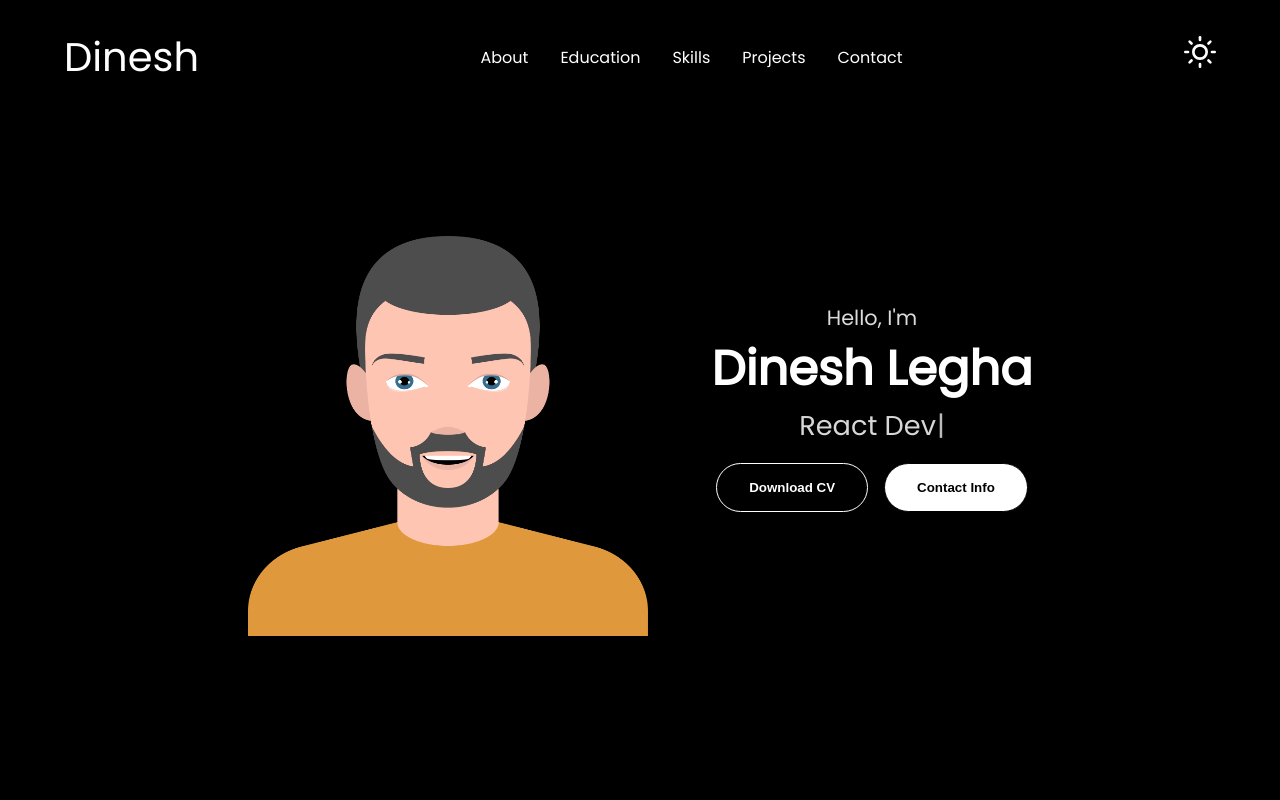
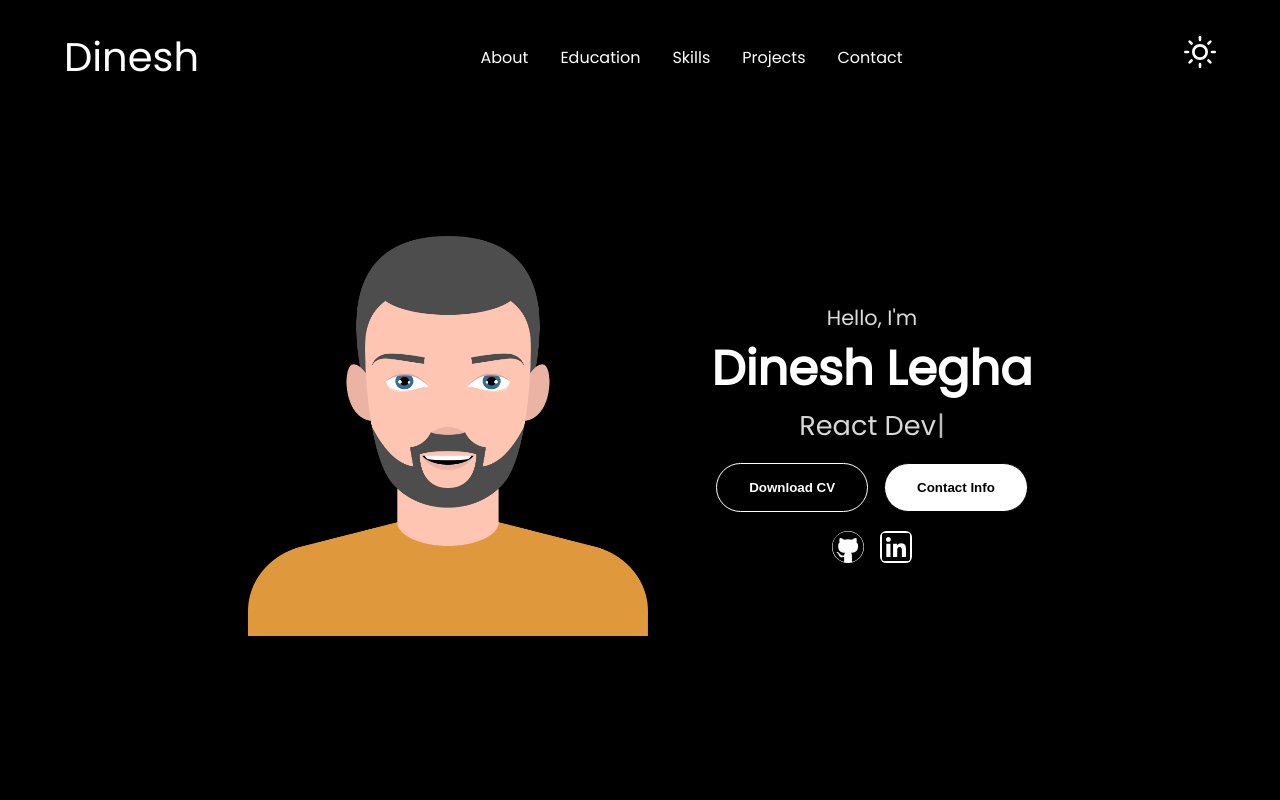
Before and after one commit to dineshlegha23/Portfolio, a React (Vite) app: page / in a window 1280 px wide. Shown: the top 800 px of the page. Built offline with nearby package versions, Linux system fonts and the light colour scheme.

Commit message:
added white background to social links

```diff
--- a/src/components/Hero/style.module.css
+++ b/src/components/Hero/style.module.css
@@ -195,4 +195,12 @@
       background-color: rgba(133, 133, 133, 0.904);
     }
   }
+  .github {
+    background: white;
+    border-radius: 50%;
+  }
+  .linkedIn {
+    background-color: white;
+    border-radius: 20%;
+  }
 }
```
